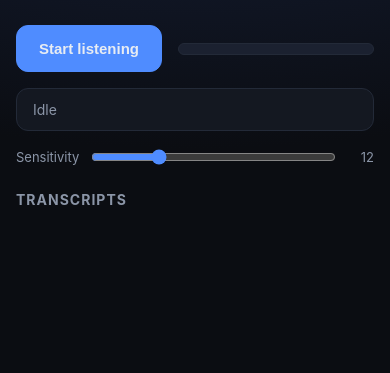
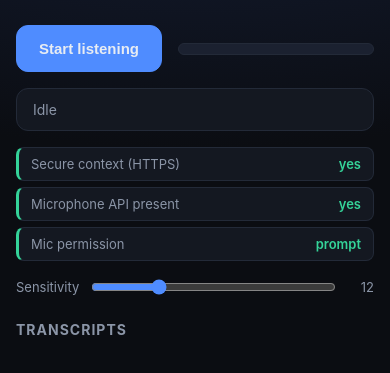
Before and after one commit to TrishaAdio/listen, a website: page public/index.html in a window 390 px wide. Shown: the part 127-500 px from the top of the page. Drawn offline with Linux system fonts and the light colour scheme.

Commit message:
Add on-load mic diagnostics + in-app browser detection for mobile debugging

```diff
--- a/public/app.js
+++ b/public/app.js
@@ -31,6 +31,80 @@ thresholdInput.addEventListener("input", () => {
 });
 
 toggleBtn.addEventListener("click", () => (running ? stop() : start()));
+
+// ---- Environment diagnostics -------------------------------------------
+// Runs on load so mobile users can see exactly what's blocking the mic
+// (in-app browser, insecure context, missing API, denied permission).
+const diagEl = document.getElementById("diag");
+
+function detectInAppBrowser() {
+  const ua = navigator.userAgent || "";
+  const apps = [
+    ["Telegram", /Telegram/i],
+    ["Instagram", /Instagram/i],
+    ["Facebook", /FBAN|FBAV|FB_IAB/i],
+    ["Messenger", /Messenger/i],
+    ["Twitter/X", /Twitter/i],
+    ["TikTok", /musical_ly|Bytedance|TikTok/i],
+    ["Snapchat", /Snapchat/i],
+    ["LINE", /\bLine\//i],
+    ["WhatsApp", /WhatsApp/i],
+    ["WeChat", /MicroMessenger/i],
+    ["Android WebView", /; wv\)/i],
+  ];
+  for (const [name, re] of apps) if (re.test(ua)) return name;
+  return null;
+}
+
+async function runDiagnostics() {
+  const rows = [];
+  const secure = window.isSecureContext;
+  const hasApi = Boolean(
+    navigator.mediaDevices?.getUserMedia ||
+      navigator.getUserMedia ||
+      navigator.webkitGetUserMedia
+  );
+  const inApp = detectInAppBrowser();
+
+  let perm = "unknown";
+  try {
+    if (navigator.permissions?.query) {
+      const p = await navigator.permissions.query({ name: "microphone" });
+      perm = p.state; // granted | denied | prompt
+    }
+  } catch { /* not all browsers support querying microphone */ }
+
+  rows.push(row("Secure context (HTTPS)", secure, secure ? "yes" : "NO — mic blocked"));
+  rows.push(row("Microphone API present", hasApi, hasApi ? "yes" : "NO"));
+  rows.push(row("Mic permission", perm !== "denied", perm));
+  if (inApp) {
+    rows.push(
+      `<div class="diag-row bad"><span>Browser</span><b>${inApp} in-app browser — mic usually blocked</b></div>`
+    );
+  }
+
+  diagEl.innerHTML = rows.join("");
+
+  // Loud, actionable banner for the most common mobile blocker.
+  if (inApp) {
+    setStatus(
+      `Opened inside the ${inApp} in-app browser, which blocks the microphone. Tap the ⋯ menu and choose "Open in Chrome/Safari".`,
+      "error"
+    );
+  } else if (!secure) {
+    setStatus("Not a secure context — open the https:// (ngrok) URL directly.", "error");
+  } else if (!hasApi) {
+    setStatus("This browser exposes no microphone API. Open in Chrome or Safari.", "error");
+  } else if (perm === "denied") {
+    setStatus("Mic permission is blocked for this site. Enable it in browser site settings, then reload.", "error");
+  }
+}
+
+function row(label, ok, value) {
+  return `<div class="diag-row ${ok ? "ok" : "bad"}"><span>${label}</span><b>${value}</b></div>`;
+}
+
+runDiagnostics();
 
 async function start() {
   // Secure-context guard: getUserMedia only exists on https:// or localhost.
--- a/public/index.html
+++ b/public/index.html
@@ -23,6 +23,8 @@
         <span id="statusText">Idle</span>
       </section>
 
+      <section class="diag" id="diag"></section>
+
       <section class="settings">
         <label>
           Sensitivity
--- a/public/style.css
+++ b/public/style.css
@@ -82,6 +82,31 @@ body {
   margin-bottom: 16px;
 }
 
+.diag {
+  margin-bottom: 16px;
+  display: flex;
+  flex-direction: column;
+  gap: 6px;
+}
+.diag:empty { display: none; }
+.diag-row {
+  display: flex;
+  justify-content: space-between;
+  align-items: center;
+  gap: 12px;
+  background: var(--panel);
+  border: 1px solid var(--border);
+  border-radius: 8px;
+  padding: 8px 12px;
+  font-size: 13px;
+}
+.diag-row span { color: var(--muted); }
+.diag-row b { font-weight: 600; }
+.diag-row.ok { border-left: 3px solid var(--green); }
+.diag-row.ok b { color: var(--green); }
+.diag-row.bad { border-left: 3px solid var(--red); }
+.diag-row.bad b { color: var(--red); }
+
 .settings {
   display: flex; align-items: center; gap: 12px;
   margin-bottom: 24px; font-size: 13px; color: var(--muted);
```
